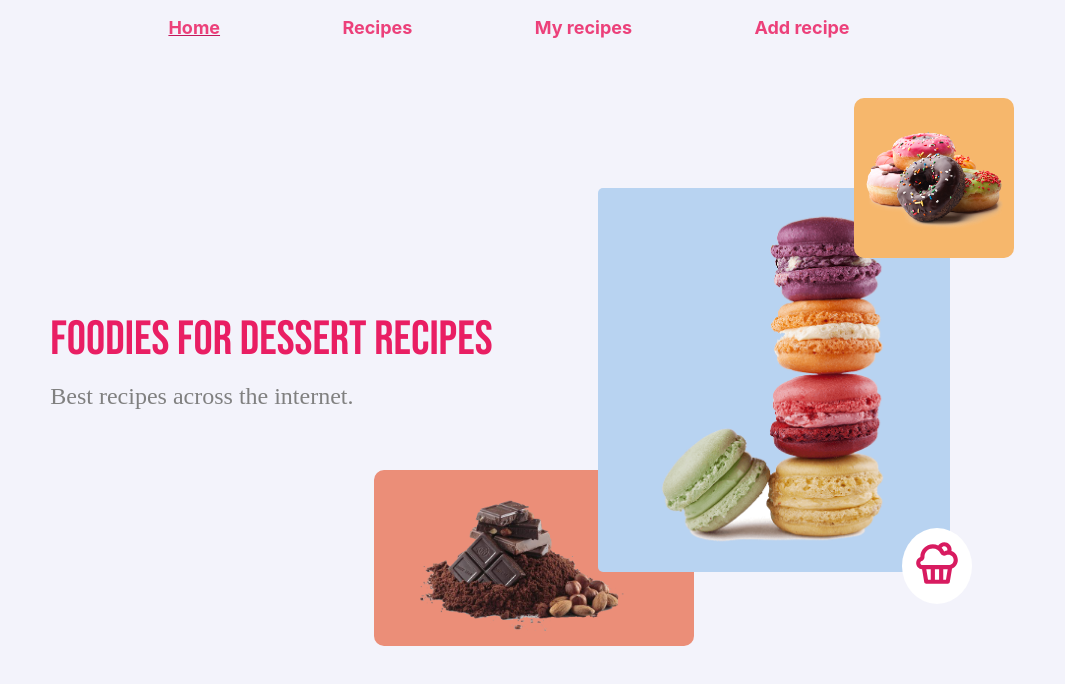
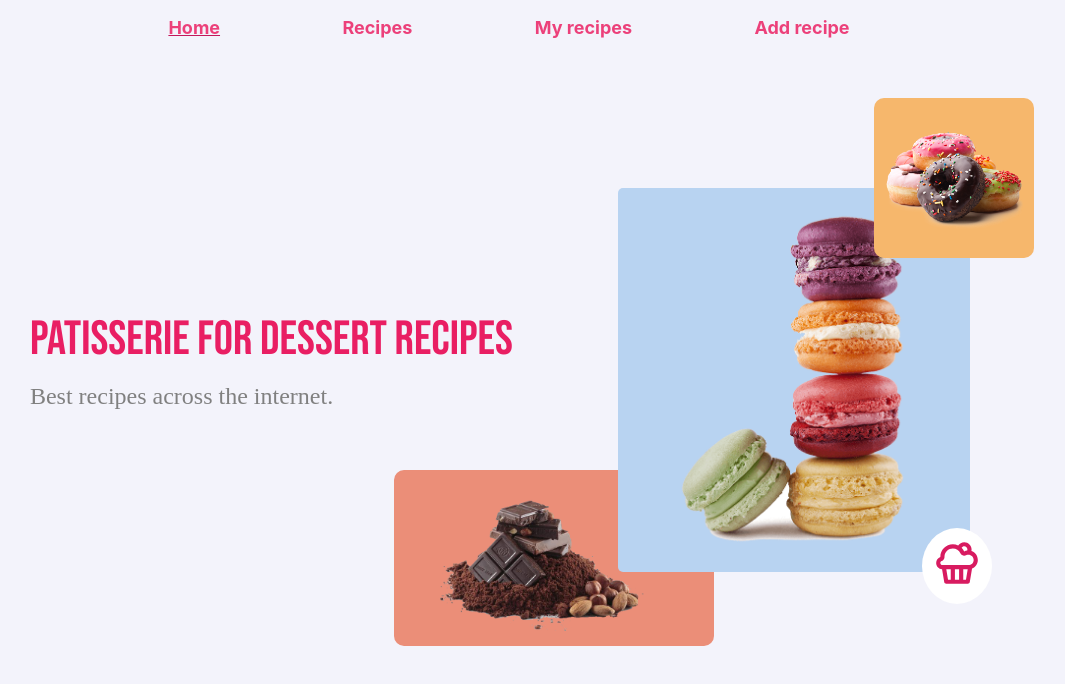
Before and after one commit to rashaaad19/Patisserie, a React (Vite) app: page / in a window 1280 px wide. Shown: the top 684 px of the page, without its empty margins (151-1216 px from the left). Built offline with nearby package versions, Linux system fonts and the light colour scheme; a web font is replaced by a local one.

Commit message:
added readme file

```diff
--- a/index.html
+++ b/index.html
@@ -4,7 +4,7 @@
     <meta charset="UTF-8" />
     <!-- <link rel="icon" type="image/svg+xml" href="/vite.svg" /> -->
     <meta name="viewport" content="width=device-width, initial-scale=1.0" />
-    <title>Foodie</title>
+    <title>Patisserie</title>
   </head>
   <body>
     <div id="root"></div>
--- a/src/pages/HomePage.jsx
+++ b/src/pages/HomePage.jsx
@@ -5,7 +5,7 @@ const HomePage = () => {
   return (
     <div className={classes.container}>
       <div className={classes.textControl}>
-        <h1>Foodies for dessert recipes</h1>
+        <h1>Patisserie for dessert recipes</h1>
         <p>Best recipes across the internet.</p>
       </div>
       <div className={classes.imagesContainer}>
```
Also changed, not shown: 1 other file (tests, documents, lock files or other folders).
